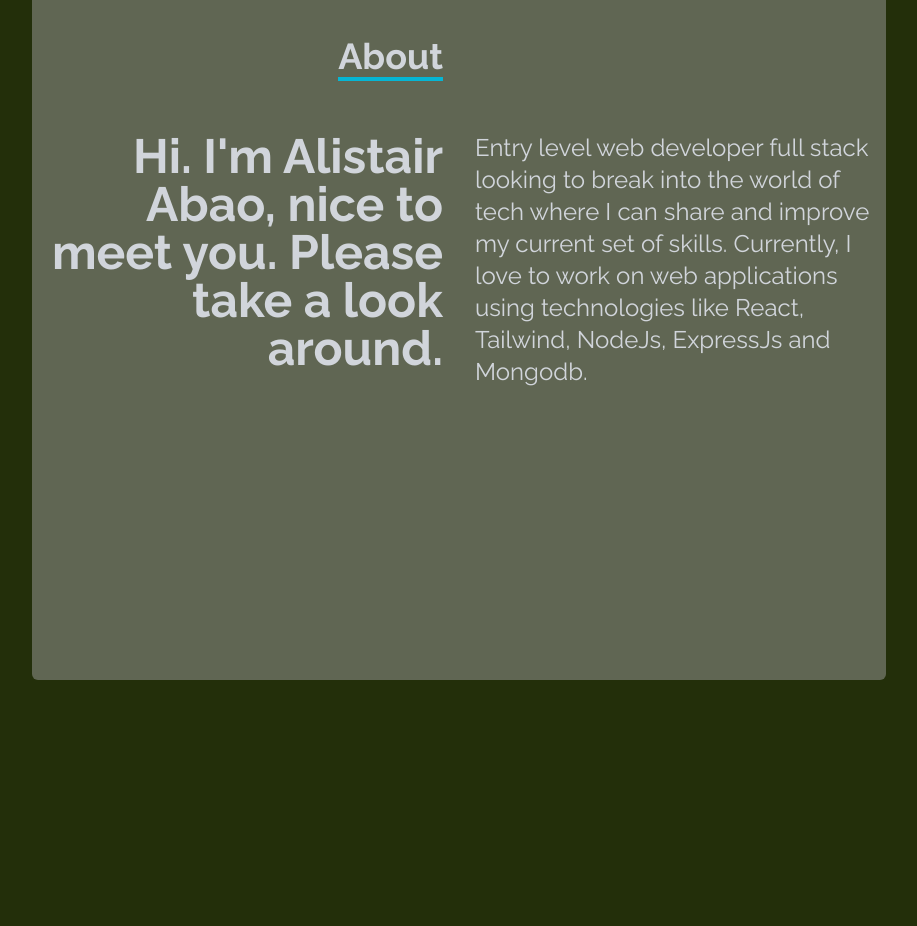
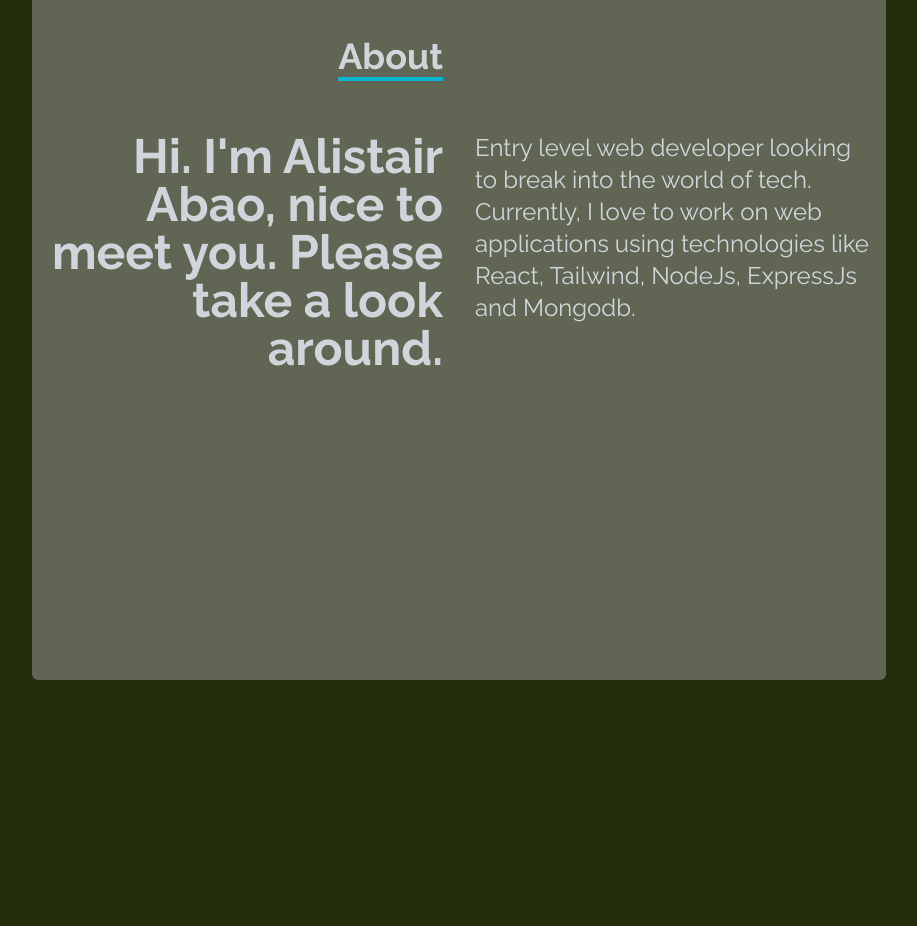
Before and after one commit to chubibobibo/alistairPortfolio, a React (Vite) app: page / in a window 1280 px wide. Shown: the part 920-1846 px from the top of the page, without its empty margins (181-1098 px from the left). Built offline with nearby package versions, Linux system fonts and the light colour scheme.

Commit message:
grammar changes

```diff
--- a/src/components/About.jsx
+++ b/src/components/About.jsx
@@ -25,9 +25,8 @@ const About = () => {
             </div>
             <div>
               <p className=' text-md sm:text-2xl'>
-                Entry level web developer full stack looking to break into the
-                world of tech where I can share and improve my current set of
-                skills. Currently, I love to work on web applications using
+                Entry level web developer looking to break into the world of
+                tech. Currently, I love to work on web applications using
                 technologies like React, Tailwind, NodeJs, ExpressJs and
                 Mongodb.
               </p>
```
